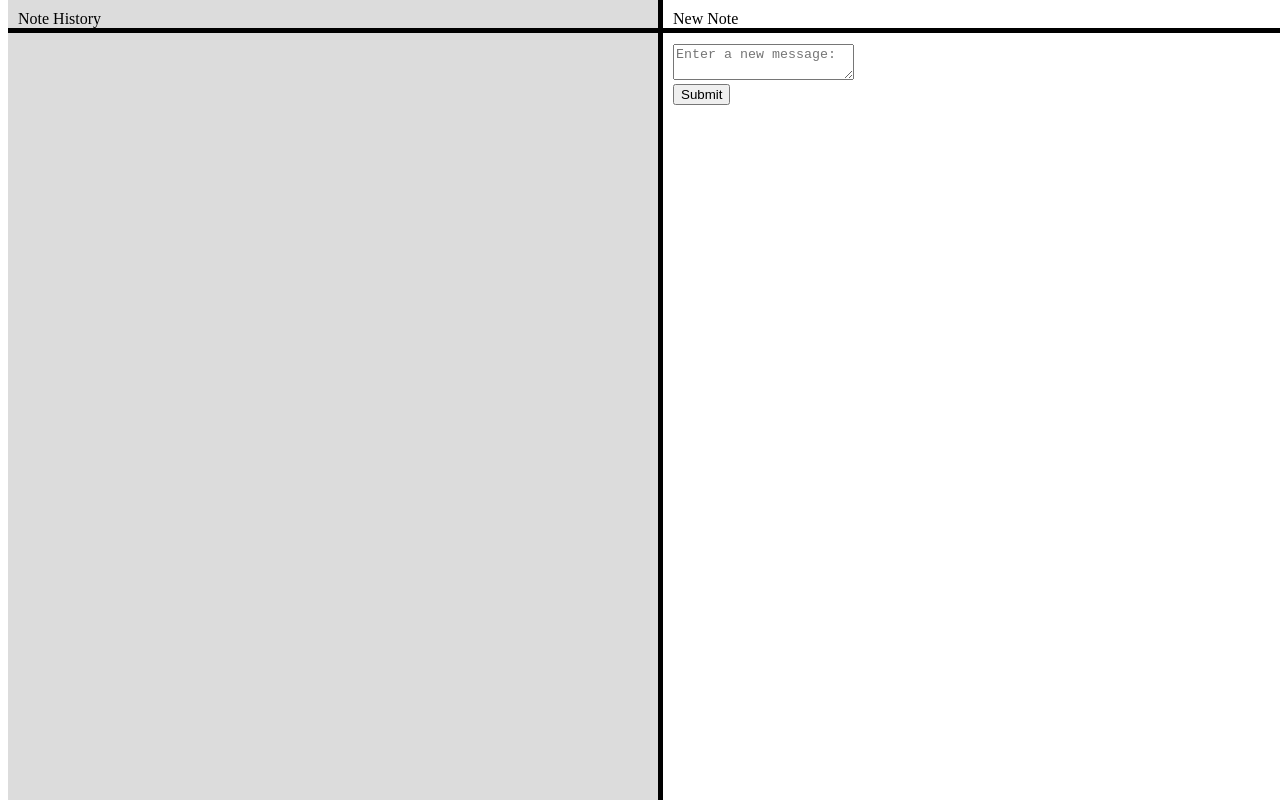
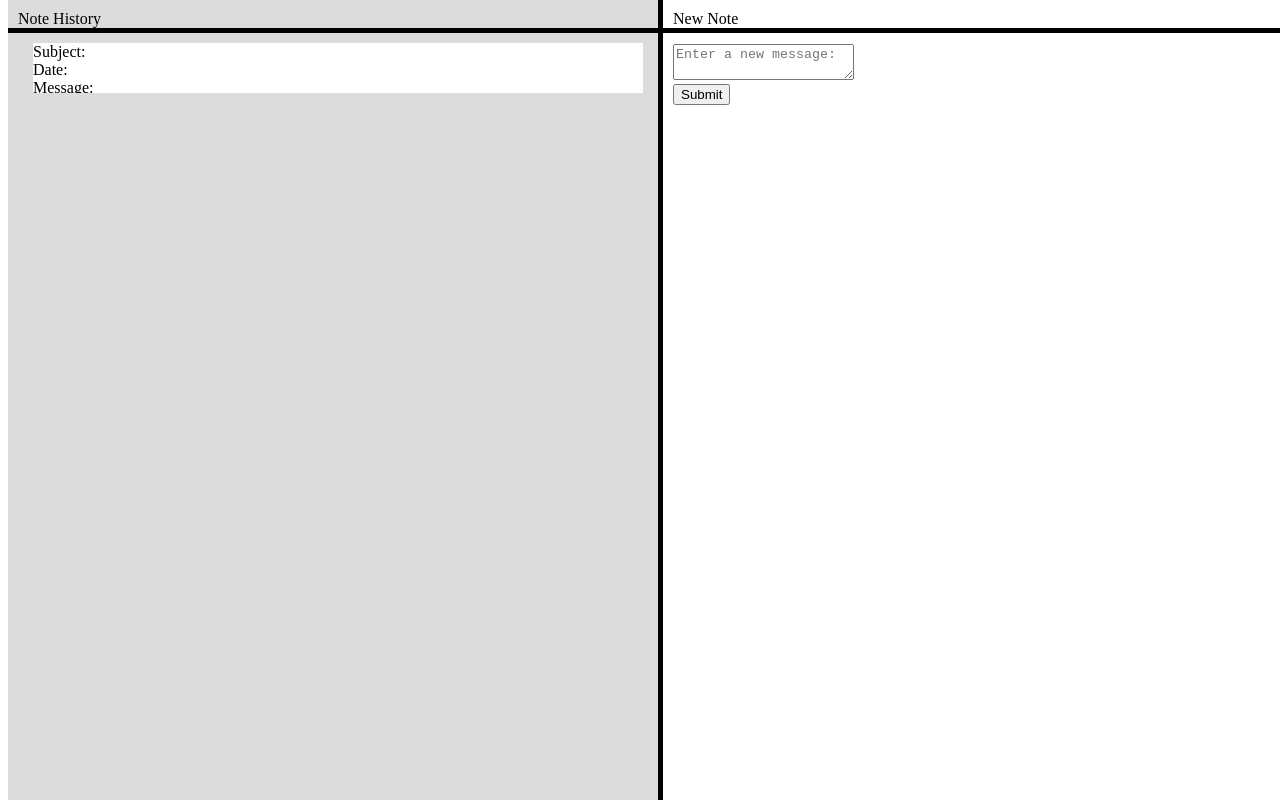
Before and after one commit to cwerder/notes, an Angular app in the folder NotesFrontEnd/: page / in a window 1280 px wide. Built offline with nearby package versions, Linux system fonts and the light colour scheme; no server answers.

Commit message:
Retrieve data by successfully linking frontend and backend

```diff
--- a/NotesFrontEnd/src/app/pastnote/pastnote.component.html
+++ b/NotesFrontEnd/src/app/pastnote/pastnote.component.html
@@ -0,0 +1,5 @@
+<div class="card">
+    <div>Subject: </div>
+    <div>Date: </div>
+    <div>Message: </div>
+</div>
--- a/NotesFrontEnd/src/app/pastnote/pastnote.component.less
+++ b/NotesFrontEnd/src/app/pastnote/pastnote.component.less
@@ -0,0 +1,6 @@
+.card {
+    overflow: scroll;
+    height: 50px;
+    margin: 15px;
+    background-color: white;
+}
--- a/NotesFrontEnd/src/app/pastnote/pastnote.component.ts
+++ b/NotesFrontEnd/src/app/pastnote/pastnote.component.ts
@@ -1,4 +1,5 @@
-import { Component } from '@angular/core';
+import { Component, OnInit } from '@angular/core';
+import { NoteService } from '../services/Note.service';
 
 @Component({
     selector: "pastnote",
@@ -6,4 +7,15 @@ import { Component } from '@angular/core';
     styleUrls: ["./pastnote.component.less"]
 })
 
-export class PastNoteComponent { }
+export class PastNoteComponent implements OnInit {
+
+    // pastNotes: NoteService;
+    constructor(private pastNotes: NoteService) { }
+
+    ngOnInit() {
+        console.log('this is ' + this);
+        this.pastNotes.getNotes().subscribe(result => {
+            console.log(result);
+        })
+    }
+}
--- /dev/null
+++ b/NotesFrontEnd/src/app/services/Note.service.ts
@@ -0,0 +1,17 @@
+import {HttpClient, HttpHeaders} from '@angular/common/http';
+import { Observable, of } from 'rxjs';
+import { Injectable } from '@angular/core';
+
+@Injectable()
+
+export class NoteService {
+    subject: string;
+    date: Date;
+    message: string;
+
+    constructor(private http: HttpClient) { }
+
+    getNotes():Observable<Object> {
+        return this.http.get('http://localhost:8080/Notes/PastNotes');
+    }
+}
--- a/NotesFrontEnd/src/app/sidenav/sidenav.component.html
+++ b/NotesFrontEnd/src/app/sidenav/sidenav.component.html
@@ -1,4 +1,5 @@
 <div id="sidenav">
     Note History
     <div class="underline"></div>
+    <pastnote></pastnote>
 </div>
--- /dev/null
+++ b/NotesFrontEnd/src/assets/data.json
@@ -0,0 +1,3 @@
+{
+    "value": "hello world"
+}
```
Also changed, not shown: NotesFrontEnd/src/app/app.module.ts (+9 -4 lines), NotesFrontEnd/src/app/notecard/notecard.component.ts (added, +9 -0 lines), NotesFrontEnd/src/app/notecard/notecard.component.css (added), NotesFrontEnd/src/app/notecard/notecard.component.html (added), 1 other file (tests, documents, lock files or other folders).
